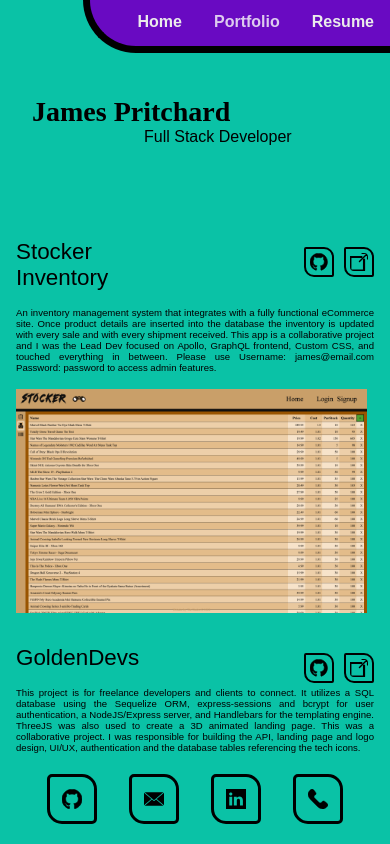
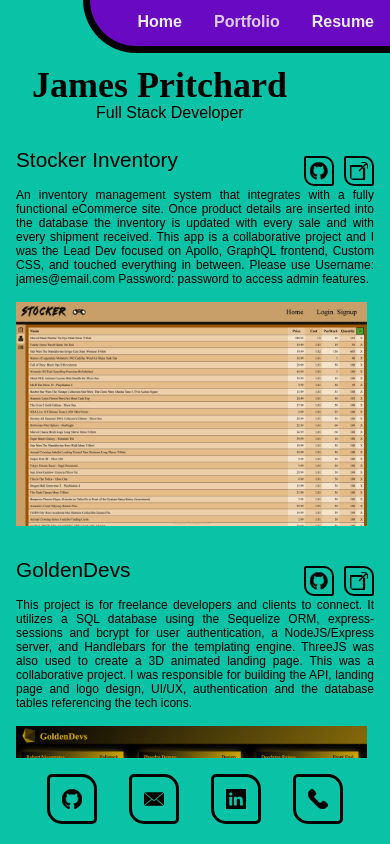
Before and after one commit to SuedePritch/legendary-bucktooth-barnacle, a React (Create React App) app: page / in a window 390 px wide. Both pictures are taken after a click on the button "Portfolio". Shown: the top 844 px of the page. Built offline with nearby package versions, Linux system fonts and the light colour scheme; a web font is replaced by a local one.

Commit message:
adjusted name/jobtitle size and position on mobile

```diff
--- a/src/components/Header.css
+++ b/src/components/Header.css
@@ -16,21 +16,24 @@
 .header h2{
     position: absolute;
     top:4.25rem;
-    left:9rem;
+    left:6rem;
     font-family: 'Montserrat', sans-serif;
     font-weight: 100;
 
 }
 @media screen and (max-width:700px) {
     .header{
-        margin-top:6rem;
+        height:8vh;
+        margin-top:4rem;
+        margin-bottom:0;
     }
     .header h1{
-        font-size:1.75em;
+        font-size:2.25em;
     }
     .header h2{
         font-size:1em;
-        top:8rem;
+        top:6.5rem;
+        left:6rem;
     }
 
 }
--- a/src/components/Project.css
+++ b/src/components/Project.css
@@ -79,12 +79,16 @@
 }
 
 @media screen and (max-width:520px) {
+    .projects{
+        padding-bottom: 6rem;
+    }
     .project{
         padding:0.5rem;
         margin:0.5rem;
     }
     .project-title{
-        font-size: 1.4em;
+        font-size: 1.3em;
+        max-width:16ch;
     }
     .projects svg{
         margin:0.5rem;
@@ -92,7 +96,7 @@
 
     .project-description{
         width:fit-content;
-        font-size: 0.6em;
+        font-size: 0.75em;
         word-break: keep-all;
     }
     .bg-image{
```
